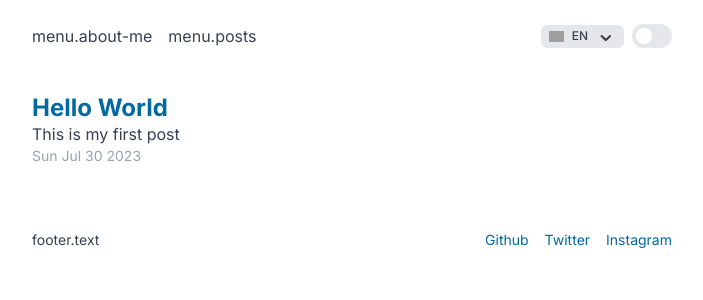
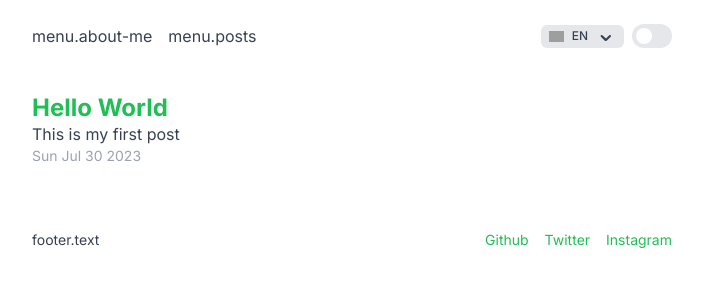
Before and after one commit to byandrev/blog, a Next.js app: page /en/posts in a window 1280 px wide. Shown: the top 300 px of the page, without its empty margins (288-991 px from the left). Built offline with nearby package versions, Linux system fonts and the light colour scheme; grey boxes are pictures that could not be loaded; what i18next-resources-to-backend would draw is missing.

Commit message:
set primary color

```diff
--- a/src/app/[lang]/globals.css
+++ b/src/app/[lang]/globals.css
@@ -4,5 +4,5 @@
 
 ::selection {
   color: white;
-  background: theme("colors.sky.700");
+  background: theme("colors.primary");
 }
--- a/src/app/i18n/locales/en/translation.json
+++ b/src/app/i18n/locales/en/translation.json
@@ -11,5 +11,5 @@
     "posts": "Posts"
   },
 
-  "footer": { "text": "Developed with 💙" }
+  "footer": { "text": "Developed with 💚" }
 }
--- a/src/app/i18n/locales/es/translation.json
+++ b/src/app/i18n/locales/es/translation.json
@@ -11,5 +11,5 @@
     "posts": "Artículos"
   },
 
-  "footer": { "text": "Desarrollado con 💙" }
+  "footer": { "text": "Desarrollado con 💚" }
 }
--- a/src/components/Link.tsx
+++ b/src/components/Link.tsx
@@ -22,7 +22,7 @@ const Link: FC<LinkProps> = ({
 }) => {
   return (
     <LinkNext
-      className={`${color || "text-sky-700"} hover:underline ${className}`}
+      className={`${color || "text-primary"} hover:underline ${className}`}
       as={as}
       href={href}
       locale={false}
--- a/src/components/ThemeSwitch.tsx
+++ b/src/components/ThemeSwitch.tsx
@@ -32,7 +32,7 @@ const ThemeSwitch = () => {
           <div
             className={`dot absolute top-1 h-4 w-4 rounded-full ${
               theme === "dark"
-                ? "translate-x-5 bg-sky-700"
+                ? "translate-x-5 bg-primary"
                 : "translate-x-1 bg-[#fff]"
             } transition-transform`}
           ></div>
--- a/tailwind.config.js
+++ b/tailwind.config.js
@@ -8,10 +8,8 @@ module.exports = {
   ],
   theme: {
     extend: {
-      backgroundImage: {
-        "gradient-radial": "radial-gradient(var(--tw-gradient-stops))",
-        "gradient-conic":
-          "conic-gradient(from 180deg at 50% 50%, var(--tw-gradient-stops))",
+      colors: {
+        primary: "#20BF55",
       },
     },
   },
```
